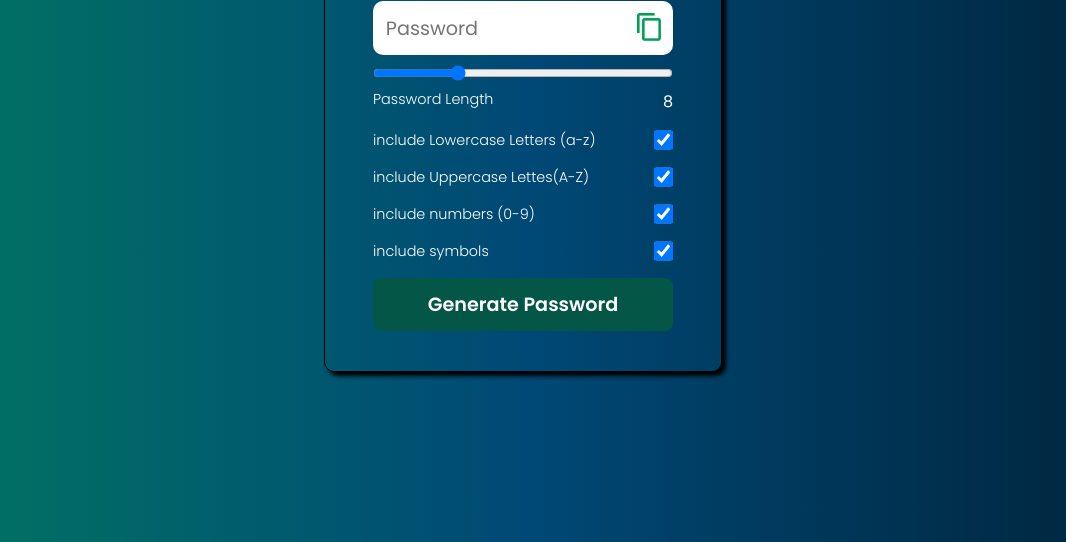
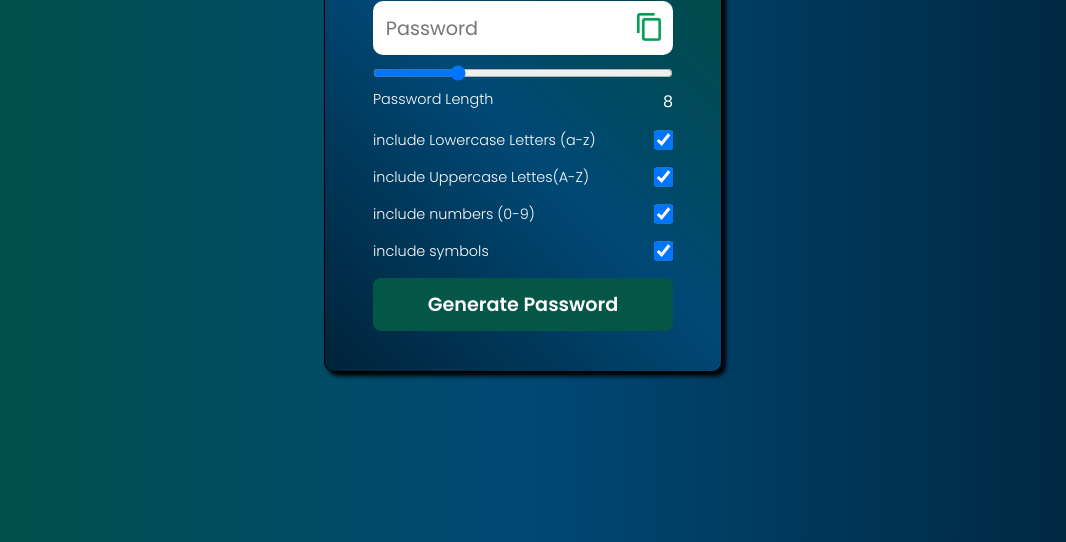
Before and after one commit to vivek4nag/Password-Generator, a plain HTML site: page index.html in a window 1280 px wide. Shown: the part 258-800 px from the top of the page, without its empty margins (117-1183 px from the left). Drawn offline with Linux system fonts and the light colour scheme.

Commit message:
subtle changes

```diff
--- a/script.js
+++ b/script.js
@@ -94,7 +94,7 @@ function copypassword(){
 
         setTimeout(() => {
             copyIcon.title = "";
-        }, 2000);
+        }, 3500);
     }
 }
 
--- a/styles.css
+++ b/styles.css
@@ -11,7 +11,7 @@ body{
     width: 100vw;
     height: 100vh;
     /* background-color: #002339; */
-    background: linear-gradient(to left, #002339, #004976, #017760);
+    background: linear-gradient(to left, #002339, #004976, #005342);
     color: white;
     display: flex;
     justify-content: center;
@@ -28,6 +28,7 @@ body{
     border-radius: 10px;
     padding: 2rem 3rem;
     box-shadow: 4px 4px 4px black;
+    background: linear-gradient(45deg, #002339, #004976, #004c3d);
 
     h1{
         text-align: center;
@@ -46,6 +47,7 @@ body{
     width: 300px;
     font-size: 1.2rem;
     margin-block: 10px;
+    text-overflow: ellipsis;
 }
 
 .inputBox{
```
